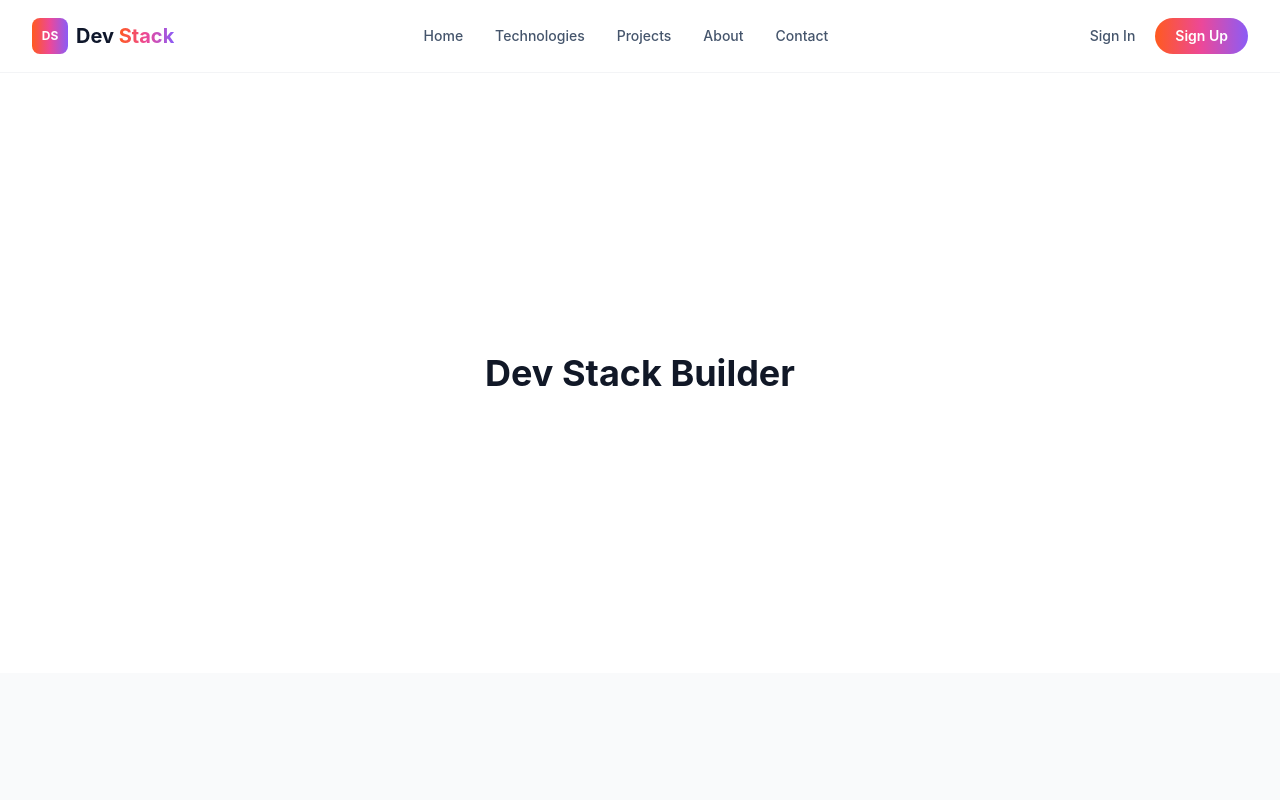
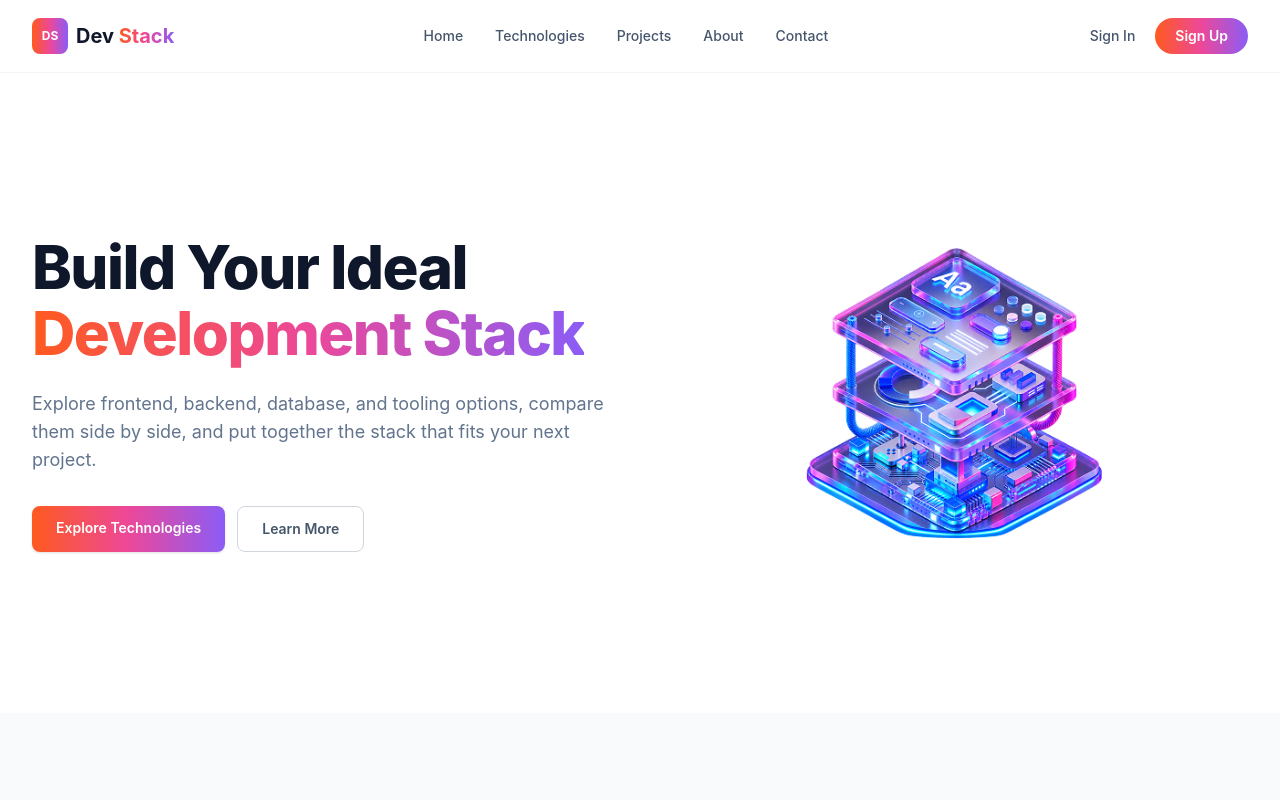
Before and after one commit to Saqlaine-Sami/dev-stack-builder, a React (Vite) app: page / in a window 1280 px wide. Shown: the top 800 px of the page. Built offline with nearby package versions, Linux system fonts and the light colour scheme.

Commit message:
add hero banner section

```diff
--- a/src/App.jsx
+++ b/src/App.jsx
@@ -1,17 +1,13 @@
 import Navbar from "./components/Navbar";
+import Hero from "./components/Hero";
 
 function App() {
   return (
     <>
       <Navbar />
 
-      <main className="min-h-screen">
-        <section
-          id="home"
-          className="flex min-h-[600px] items-center justify-center"
-        >
-          <h1 className="text-4xl font-bold">Dev Stack Builder</h1>
-        </section>
+      <main>
+        <Hero />
 
         <section
           id="technologies"
--- /dev/null
+++ b/src/components/Hero.jsx
@@ -0,0 +1,49 @@
+const Hero = () => {
+  return (
+    <section
+      id="home"
+      className="mx-auto grid min-h-[540px] max-w-7xl items-center gap-10 px-4 py-16 md:grid-cols-2 md:px-8 lg:py-20"
+    >
+      {/* Left Content */}
+      <div>
+        <h1 className="text-4xl font-extrabold leading-[1.1] tracking-tight text-slate-900 sm:text-5xl lg:text-6xl">
+          Build Your Ideal
+          <br />
+          <span className="brand-gradient-text">Development Stack</span>
+        </h1>
+
+        <p className="mt-6 max-w-xl text-base leading-7 text-slate-500 md:text-lg">
+          Explore frontend, backend, database, and tooling options, compare them
+          side by side, and put together the stack that fits your next project.
+        </p>
+
+        <div className="mt-8 flex flex-wrap gap-3">
+          <a
+            href="#technologies"
+            className="brand-gradient-bg rounded-lg px-6 py-3 text-sm font-semibold text-white shadow-sm transition hover:scale-[1.02] hover:opacity-90"
+          >
+            Explore Technologies
+          </a>
+
+          <a
+            href="#about"
+            className="rounded-lg border border-gray-300 bg-white px-6 py-3 text-sm font-semibold text-slate-600 transition hover:bg-gray-50"
+          >
+            Learn More
+          </a>
+        </div>
+      </div>
+
+      {/* Right Image */}
+      <div className="flex justify-center">
+        <img
+          src="/images/banner-stack.png"
+          alt="Development stack illustration"
+          className="w-full max-w-[480px] object-contain"
+        />
+      </div>
+    </section>
+  );
+};
+
+export default Hero;
```
Also changed, not shown: public/images/banner-stack.png (added), public/images/logo-text.png (added).
